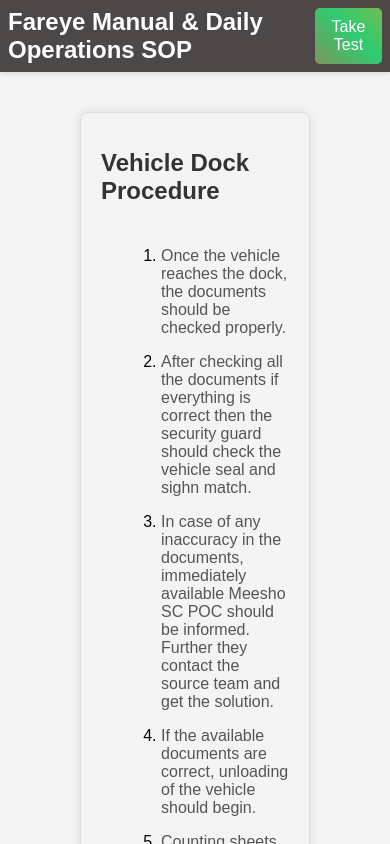
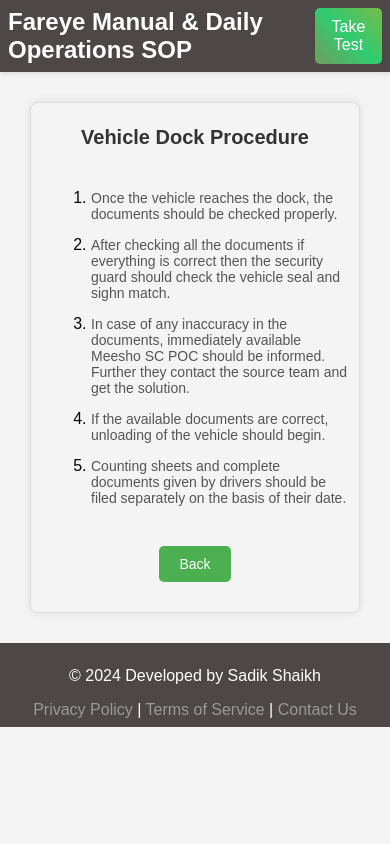
Before and after one commit to Batman003/warehouse-manual-website, a React (Create React App) app: page /details/1 in a window 390 px wide. Shown: the top 844 px of the page. Built offline with nearby package versions, Linux system fonts and the light colour scheme.

Commit message:
updated ui for mobile view

```diff
--- a/src/component/DetailPage.js
+++ b/src/component/DetailPage.js
@@ -1,5 +1,5 @@
 import React from 'react';
-import '../App.css';
+import '../css/DetailPage.css';
 import { Header } from './Header';
 import { Footer } from './Footer';
 import { useLocation } from 'react-router-dom';
@@ -40,7 +40,7 @@
   return (
     <div>
        <Header />
-       <main className="main">
+       <main className="detailpage-container">
       <div>{ui}</div>
       </main>
       <Footer />
--- /dev/null
+++ b/src/css/DetailPage.css
@@ -0,0 +1,11 @@
+.detailpage-container {
+    padding: 50px;
+    margin: 10px 50px 20px 50px;
+  }
+
+  @media (max-width: 600px) {
+    .detailpage-container {
+      padding: 10px;
+      margin: 10px 10px 10px 10px;
+    }
+  }
--- a/src/css/Details.css
+++ b/src/css/Details.css
@@ -48,3 +48,28 @@
   .button:hover {
     background-color: #45a049;
   }
+
+  /* Media Query for Smaller Devices */
+@media only screen and (max-width: 600px) {
+  .details-container {
+    margin: 10px; /* Increase margin for smaller screens */
+    padding: 10px; /* Increase padding for smaller screens */
+}
+
+
+  .details-heading {
+      font-size: 20px; /* Adjust font size for smaller screens */
+  }
+
+  .details-list {
+      margin-left: 10px; /* Adjust spacing for smaller screens */
+  }
+
+  .details-text {
+      font-size: 14px; /* Adjust font size for smaller screens */
+  }
+
+  .button {
+      font-size: 14px; /* Adjust font size for smaller screens */
+  }
+}
```
